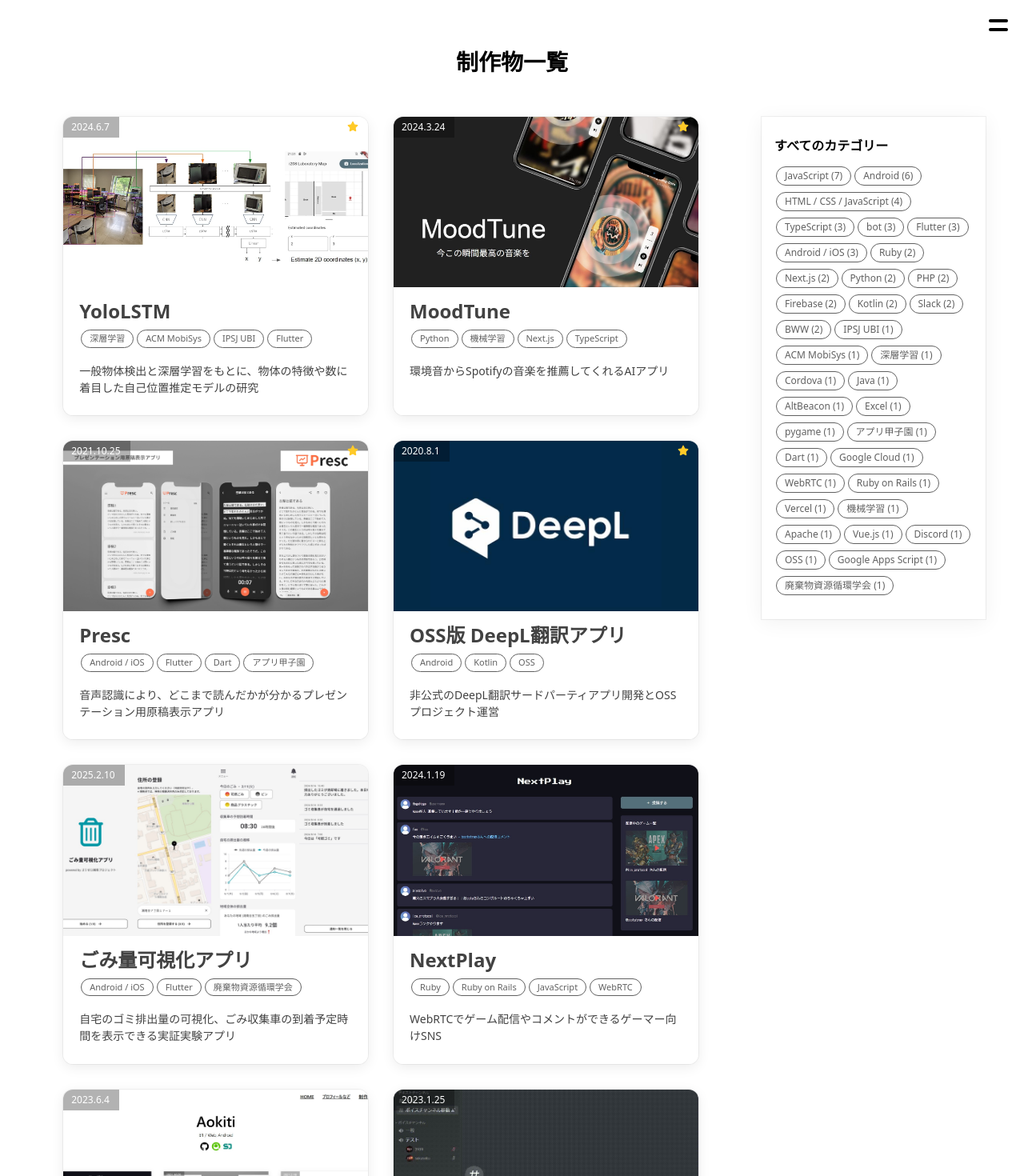
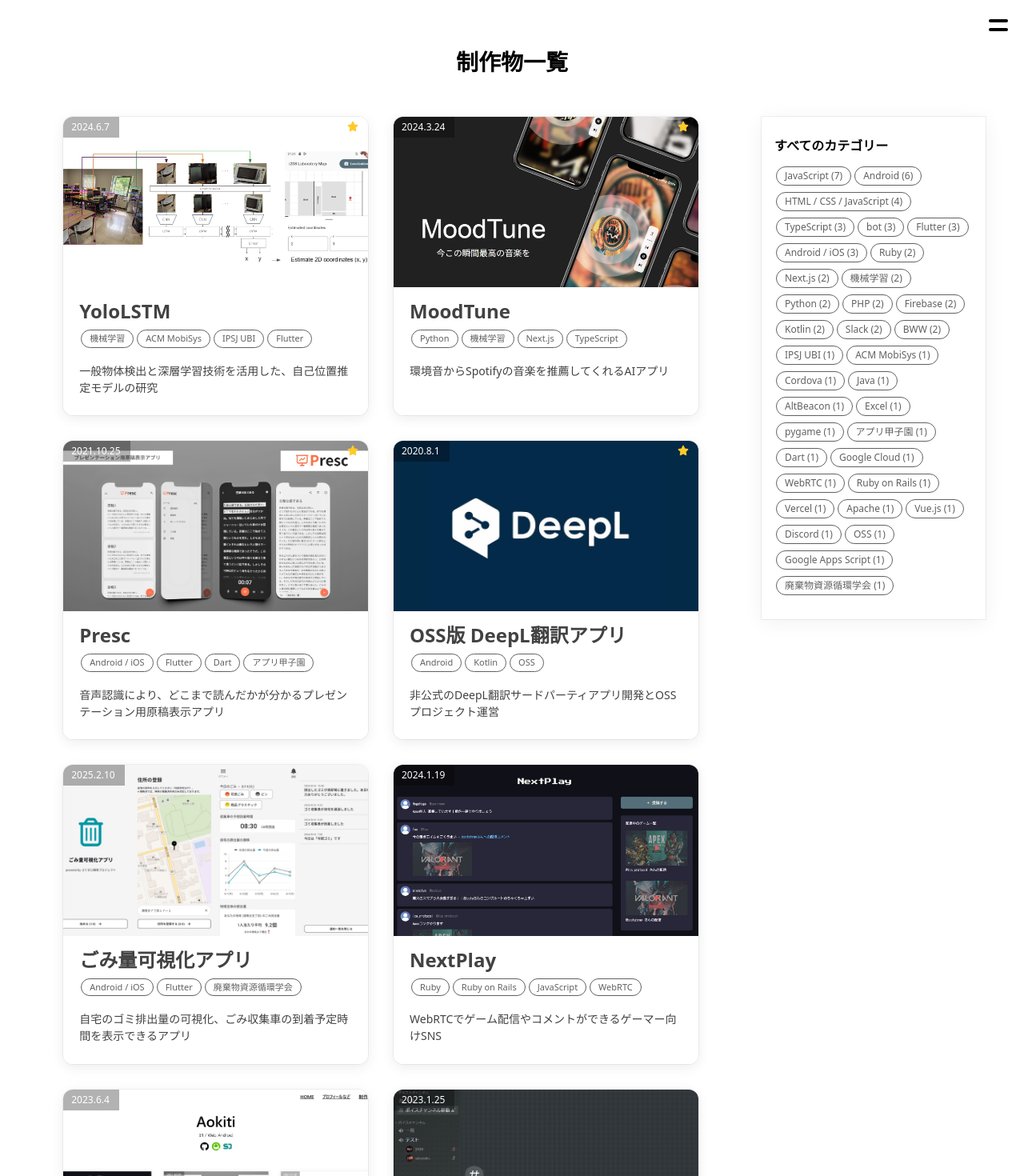
Before and after one commit to sakusaku3939/my-page, a Next.js app: page /posts in a window 1280 px wide. Shown: the top 1470 px of the page at 80% size. Built offline with nearby package versions, Linux system fonts and the light colour scheme; no server answers.

Commit message:
Update overview

```diff
--- a/posts/530-app.md
+++ b/posts/530-app.md
@@ -1,7 +1,7 @@
 ---
 title: ごみ量可視化アプリ
 tag: Android / iOS, Flutter, 廃棄物資源循環学会
-overview: 自宅のゴミ排出量の可視化、ごみ収集車の到着予定時間を表示できる実証実験アプリ
+overview: 自宅のゴミ排出量の可視化、ごみ収集車の到着予定時間を表示できるアプリ
 date: 2025.2.10
 ---
 
--- a/posts/yolo-lstm.md
+++ b/posts/yolo-lstm.md
@@ -1,7 +1,7 @@
 ---
 title: YoloLSTM
-tag: 深層学習, ACM MobiSys, IPSJ UBI, Flutter
-overview: 一般物体検出と深層学習をもとに、物体の特徴や数に着目した自己位置推定モデルの研究
+tag: 機械学習, ACM MobiSys, IPSJ UBI, Flutter
+overview: 一般物体検出と深層学習技術を活用した、自己位置推定モデルの研究
 date: 2024.6.7
 pinned: true
 ---
--- a/src/components/organism/PostsList/PostsList.tsx
+++ b/src/components/organism/PostsList/PostsList.tsx
@@ -42,8 +42,8 @@ const PostsList = () => {
                   imageUrl="/posts/yolo-lstm/thumbnail.jpg"
                   href="/posts/yolo-lstm"
                   title="YoloLSTM"
-                  tag={["深層学習", "ACM MobiSys", "IPSJ UBI", " Flutter"]}
-                  overview="一般物体検出と深層学習をもとに、物体の特徴や数に着目した自己位置推定モデルの研究" />
+                  tag={["機械学習", "ACM MobiSys", "IPSJ UBI", " Flutter"]}
+                  overview="一般物体検出と深層学習技術を活用した、自己位置推定モデルの研究" />
           </div>
         </SplideSlide>
         <SplideSlide>
```
